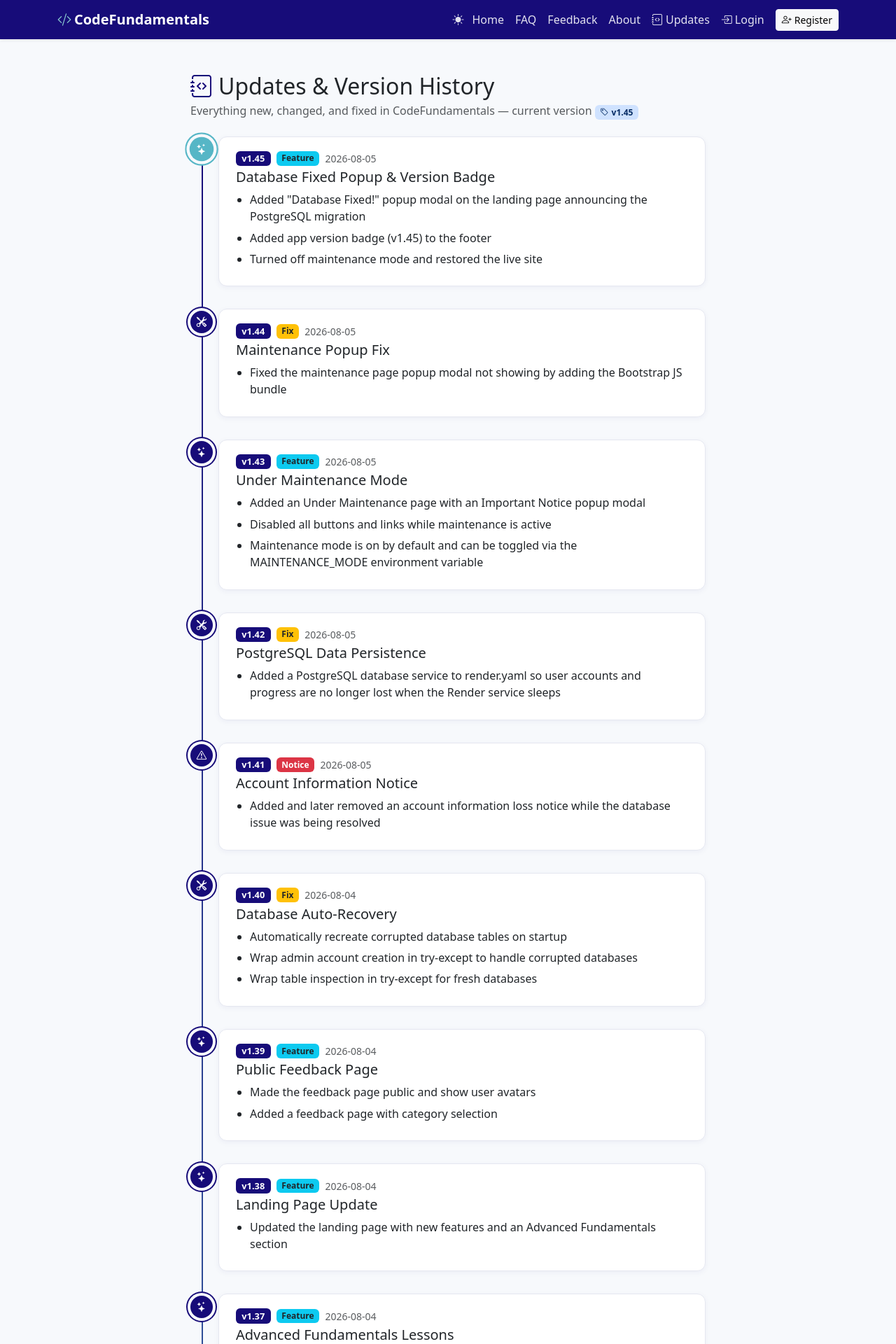
After one commit to christianrenz210/learnfUNDAMENTALS, a Flask app: page /changelog in a window 1280 px wide. The commit adds this page. Shown: the top 1920 px of the page at 70% size. Run offline with Flask 3, Linux system fonts and the light colour scheme; some libraries are stand-ins or nearby versions.

Commit message:
add Updates page with version history and nav link

```diff
--- a/app.py
+++ b/app.py
@@ -55,7 +55,7 @@ from sqlalchemy import text as sa_text
 from werkzeug.security import check_password_hash, generate_password_hash
 
 from lessons_data import LESSONS, LONG_QUIZZES
-
+from changelog_data import CHANGELOG
 SECTION_ORDER = ["Fundamentals", "Advanced Fundamentals", "Advanced Database System", "SQL Injection"]
 SECTION_LESSON_MINUTES = {"Fundamentals": 40, "Advanced Database System": 45}
 AVAILABLE_LESSONS = [l for l in LESSONS if not l.get("coming_soon")]
@@ -458,6 +458,11 @@ def no_cache_html(response):
 @app.route("/")
 def index():
     return render_template("index.html")
+
+
+@app.route("/changelog")
+def changelog():
+    return render_template("changelog.html", changelog=CHANGELOG)
 
 
 @app.route("/faq")
--- a/static/css/style.css
+++ b/static/css/style.css
@@ -1642,6 +1642,81 @@ body {
   color: #9b9eb3 !important;
 }
 
+/* Changelog Timeline */
+.changelog-timeline {
+  position: relative;
+  padding-left: 2.5rem;
+}
+
+.changelog-timeline::before {
+  content: "";
+  position: absolute;
+  left: 1rem;
+  top: 0;
+  bottom: 0;
+  width: 2px;
+  background: linear-gradient(180deg, var(--brand-primary), var(--brand-secondary));
+}
+
+.changelog-item {
+  position: relative;
+  margin-bottom: 2rem;
+}
+
+.changelog-marker {
+  position: absolute;
+  left: -2.5rem;
+  top: 0.15rem;
+  width: 2rem;
+  height: 2rem;
+  border-radius: 50%;
+  background: var(--brand-primary);
+  color: #fff;
+  display: flex;
+  align-items: center;
+  justify-content: center;
+  font-size: 0.9rem;
+  box-shadow: 0 0 0 4px var(--cf-bg), 0 0 0 6px var(--brand-primary);
+}
+
+.changelog-item-current .changelog-marker {
+  background: var(--brand-secondary);
+  box-shadow: 0 0 0 4px var(--cf-bg), 0 0 0 6px var(--brand-secondary);
+  animation: changelogPulse 2s ease-in-out infinite;
+}
+
+@keyframes changelogPulse {
+  0%, 100% { transform: scale(1); }
+  50% { transform: scale(1.12); }
+}
+
+.changelog-body {
+  background: #fff;
+  border: 1px solid #e5e7f0;
+  border-radius: 0.75rem;
+  padding: 1.25rem 1.5rem;
+  box-shadow: 0 2px 8px rgba(23, 12, 121, 0.05);
+}
+
+[data-bs-theme="dark"] .changelog-body {
+  background: var(--bs-body-bg);
+  border-color: #2a2b38;
+}
+
+.changelog-version {
+  font-size: 0.8rem;
+}
+
+.changelog-list {
+  padding-left: 1.25rem;
+  color: var(--bs-body-color);
+}
+
+.changelog-list li {
+  margin-bottom: 0.4rem;
+  line-height: 1.5;
+}
+
 /* Maintenance Mode */
 .maintenance-overlay {
   display: flex;
--- a/templates/base.html
+++ b/templates/base.html
@@ -50,6 +50,11 @@
             <a class="nav-link" href="{{ url_for('dashboard') }}">Dashboard</a>
           </li>
           <li class="nav-item">
+            <a class="nav-link" href="{{ url_for('changelog') }}">
+              <i class="bi bi-journal-code me-1"></i>Updates
+            </a>
+          </li>
+          <li class="nav-item">
             <a class="nav-link" href="{{ url_for('feedback') }}">
               <i class="bi bi-chat-heart me-1"></i>Feedback
             </a>
@@ -82,6 +87,11 @@
           </li>
           <li class="nav-item">
             <a class="nav-link" href="{{ url_for('about') }}">About</a>
+          </li>
+          <li class="nav-item">
+            <a class="nav-link" href="{{ url_for('changelog') }}">
+              <i class="bi bi-journal-code me-1"></i>Updates
+            </a>
           </li>
           <li class="nav-item">
             <a class="nav-link" href="{{ url_for('login') }}">
--- /dev/null
+++ b/templates/changelog.html
@@ -0,0 +1,56 @@
+{% extends "base.html" %}
+
+{% block title %}Updates & Version History - CodeFundamentals{% endblock %}
+
+{% block content %}
+<div class="container py-4">
+  <div class="row justify-content-center">
+    <div class="col-lg-8">
+      <h2 class="mb-1">
+        <i class="bi bi-journal-code text-primary me-2"></i>Updates & Version History
+      </h2>
+      <p class="text-muted mb-4">
+        Everything new, changed, and fixed in CodeFundamentals — current version
+        <span class="badge bg-primary-subtle text-primary-emphasis"><i class="bi bi-tag me-1"></i>v{{ app_version }}</span>
+      </p>
+
+      <div class="changelog-timeline">
+        {% for entry in changelog %}
+        <div class="changelog-item {% if loop.first %}changelog-item-current{% endif %}">
+          <div class="changelog-marker">
+            {% if entry.type == "fix" %}
+              <i class="bi bi-tools"></i>
+            {% elif entry.type == "launch" %}
+              <i class="bi bi-rocket-takeoff"></i>
+            {% elif entry.type == "notice" %}
+              <i class="bi bi-exclamation-triangle"></i>
+            {% else %}
+              <i class="bi bi-stars"></i>
+            {% endif %}
+          </div>
+          <div class="changelog-body">
+            <div class="d-flex flex-wrap align-items-center gap-2 mb-1">
+              <span class="badge bg-primary changelog-version">v{{ entry.version }}</span>
+              <span class="badge
+                {% if entry.type == 'fix' %}bg-warning text-dark
+                {% elif entry.type == 'launch' %}bg-success
+                {% elif entry.type == 'notice' %}bg-danger
+                {% else %}bg-info text-dark{% endif %}">
+                {{ entry.type | capitalize }}
+              </span>
+              <span class="changelog-date small text-muted">{{ entry.date }}</span>
+            </div>
+            <h5 class="mb-2">{{ entry.title }}</h5>
+            <ul class="changelog-list mb-0">
+              {% for change in entry.changes %}
+              <li>{{ change }}</li>
+              {% endfor %}
+            </ul>
+          </div>
+        </div>
+        {% endfor %}
+      </div>
+    </div>
+  </div>
+</div>
+{% endblock %}
```
Also changed, not shown: changelog_data.py (added, +217 -0 lines).
